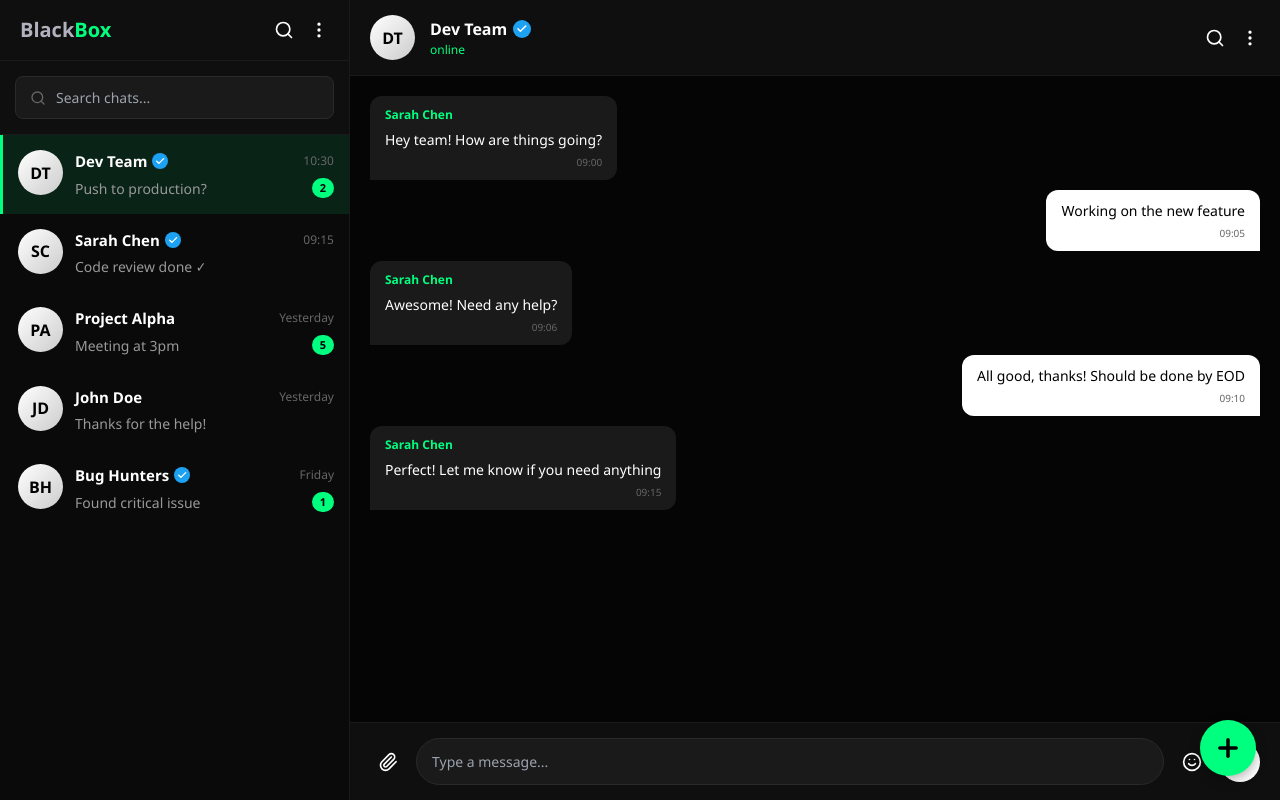
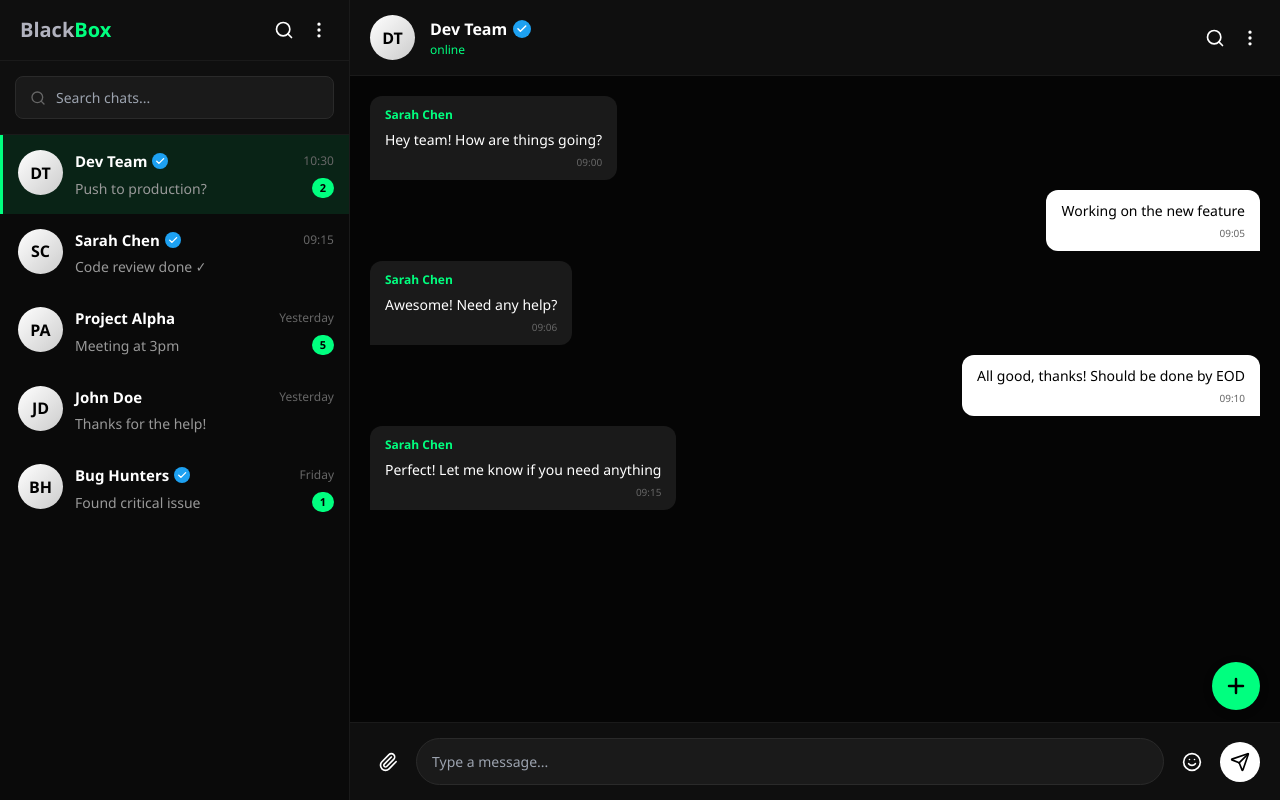
Before and after one commit to Kelvinagbe/chat-black-box, a Next.js app: page / in a window 1280 px wide. Built offline with nearby package versions, Linux system fonts and the light colour scheme.

Commit message:
Update NewChatButton.tsx

```diff
--- a/components/NewChatButton.tsx
+++ b/components/NewChatButton.tsx
@@ -40,10 +40,10 @@ export default function NewChatButton({ primaryColor, onSelectUser }: NewChatBut
         onClick={() => setIsModalOpen(true)}
         style={{
           position: 'fixed',
-          bottom: '24px',
-          right: '24px',
-          width: '56px',
-          height: '56px',
+          bottom: '90px',
+          right: '20px',
+          width: '48px',
+          height: '48px',
           borderRadius: '50%',
           background: primaryColor,
           border: 'none',
@@ -51,20 +51,20 @@ export default function NewChatButton({ primaryColor, onSelectUser }: NewChatBut
           alignItems: 'center',
           justifyContent: 'center',
           cursor: 'pointer',
-          boxShadow: '0 4px 12px rgba(0, 0, 0, 0.3)',
+          boxShadow: '0 2px 8px rgba(0, 0, 0, 0.3)',
           transition: 'transform 0.2s, box-shadow 0.2s',
-          zIndex: 100,
+          zIndex: 50,
         }}
         onMouseEnter={(e) => {
-          e.currentTarget.style.transform = 'scale(1.1)';
-          e.currentTarget.style.boxShadow = '0 6px 16px rgba(0, 0, 0, 0.4)';
+          e.currentTarget.style.transform = 'scale(1.05)';
+          e.currentTarget.style.boxShadow = '0 4px 12px rgba(0, 0, 0, 0.4)';
         }}
         onMouseLeave={(e) => {
           e.currentTarget.style.transform = 'scale(1)';
-          e.currentTarget.style.boxShadow = '0 4px 12px rgba(0, 0, 0, 0.3)';
+          e.currentTarget.style.boxShadow = '0 2px 8px rgba(0, 0, 0, 0.3)';
         }}
       >
-        <Plus size={28} color="#000" strokeWidth={3} />
+        <Plus size={24} color="#000" strokeWidth={2.5} />
       </button>
 
       {/* Full Page Modal */}
```
